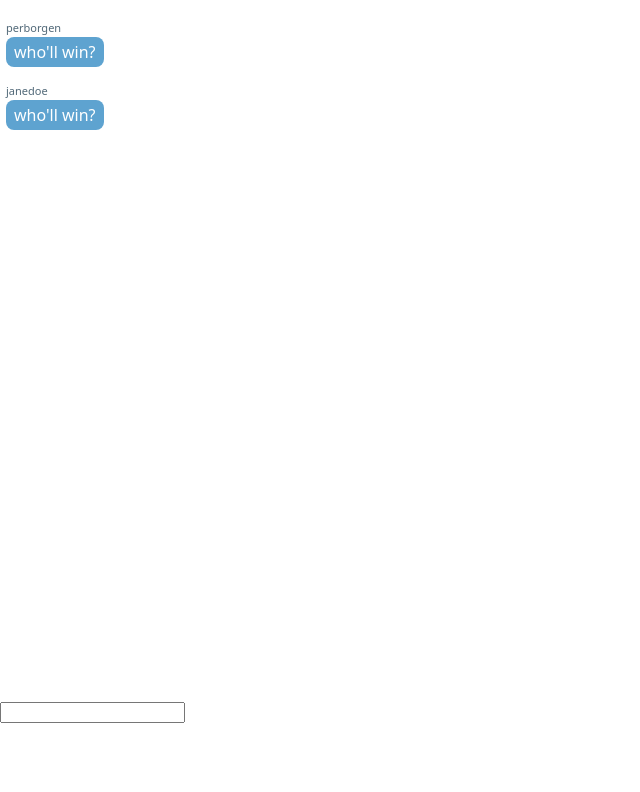
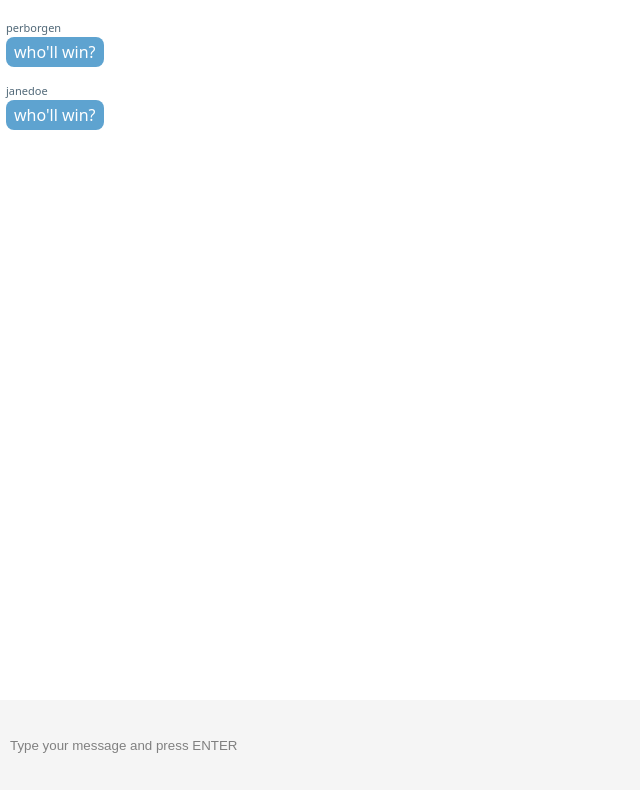
Before and after one commit to adam-lowe/react-chat, a React (Create React App) app: page / in a window 1280 px wide. Shown: the top 792 px of the page, without its empty margins (0-640 px from the left). Built offline with nearby package versions, Linux system fonts and the light colour scheme; the HTML template or start-up script is replaced by a standard one.

Commit message:
got message input properly styled

```diff
--- a/src/App.css
+++ b/src/App.css
@@ -73,6 +73,7 @@ html, body {
 
 .send-message-form input {
     width: 100%;
+    height: inherit;
     padding: 15px 10px;
     border: none;
     margin: 0;
@@ -85,5 +86,5 @@ html, body {
 }
 
 .send-message-form input::placeholder {
-    color: black;
+    color: gray;
 }
--- a/src/Components/MessageInput/index.js
+++ b/src/Components/MessageInput/index.js
@@ -22,8 +22,8 @@ class MessageInput extends Component {
   render() {
     return (
       <div className="MessageInput">
-        <form>
-            <input type="text" name="pendingMessage" />
+        <form className="send-message-form">
+            <input type="text" name="pendingMessage" id="messageInput" placeholder="Type your message and press ENTER" />
         </form>
       </div>
    );
```
